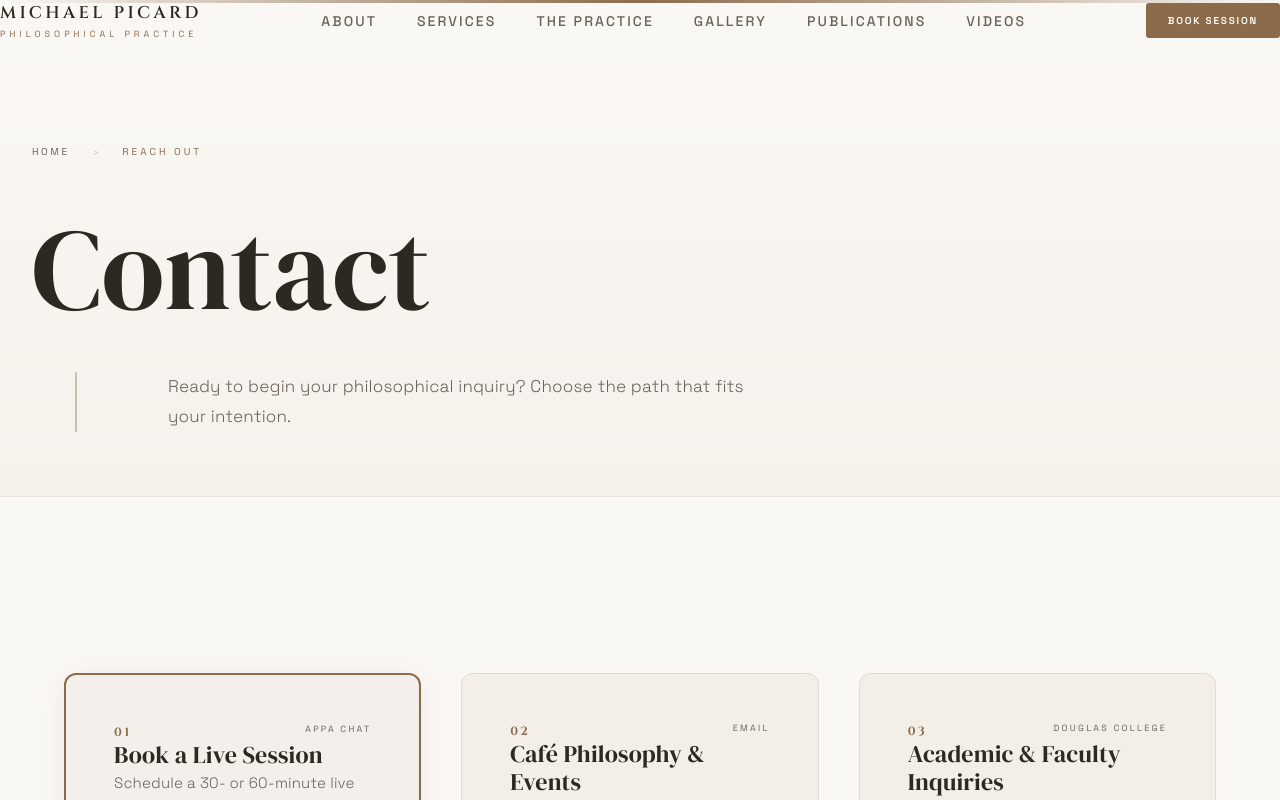
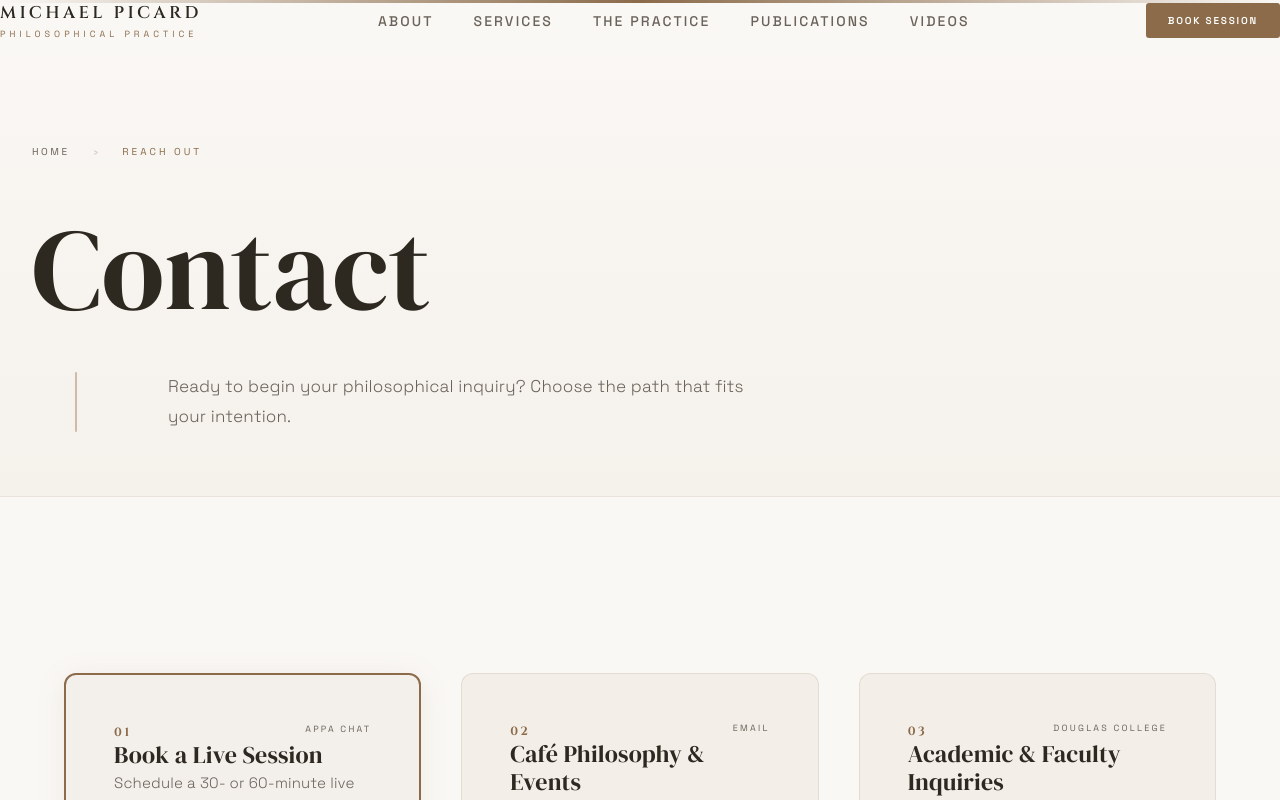
Before and after one commit to Krishil1108/philosophical-coaching-mpcard, a Next.js app: page /contact in a window 1280 px wide. Shown: the top 800 px of the page. Built offline with nearby package versions, Linux system fonts and the light colour scheme.

Commit message:
Update Navbar component

```diff
--- a/app/components/Navbar.tsx
+++ b/app/components/Navbar.tsx
@@ -8,7 +8,6 @@ const navLinks = [
   { label: "About",        href: "/about" },
   { label: "Services",     href: "/services" },
   { label: "The Practice", href: "/practice" },
-  { label: "Gallery",      href: "/gallery" },
   { label: "Publications", href: "/publications" },
   { label: "Videos",       href: "/videos" },
 ];
```
